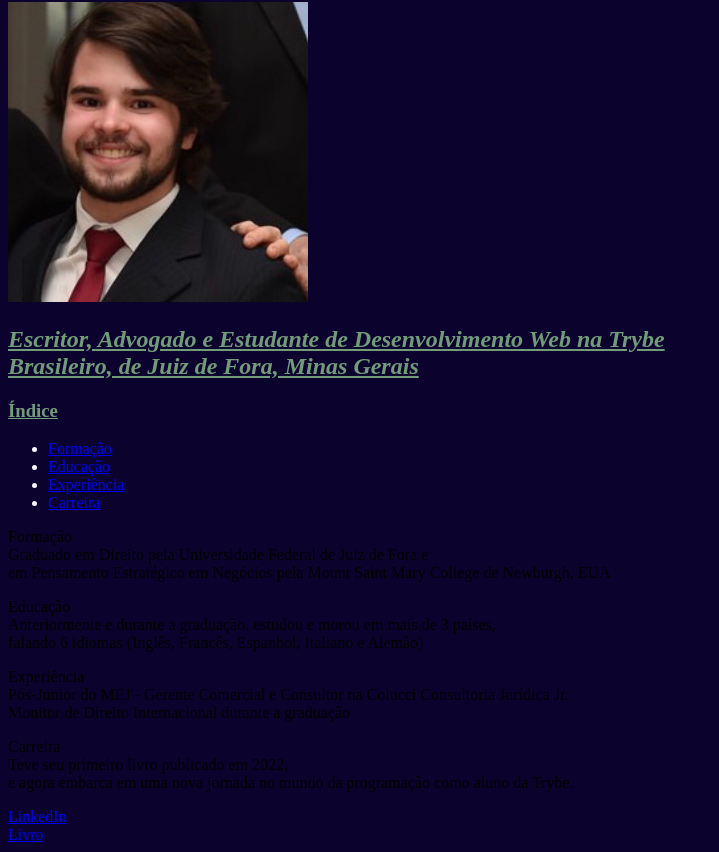
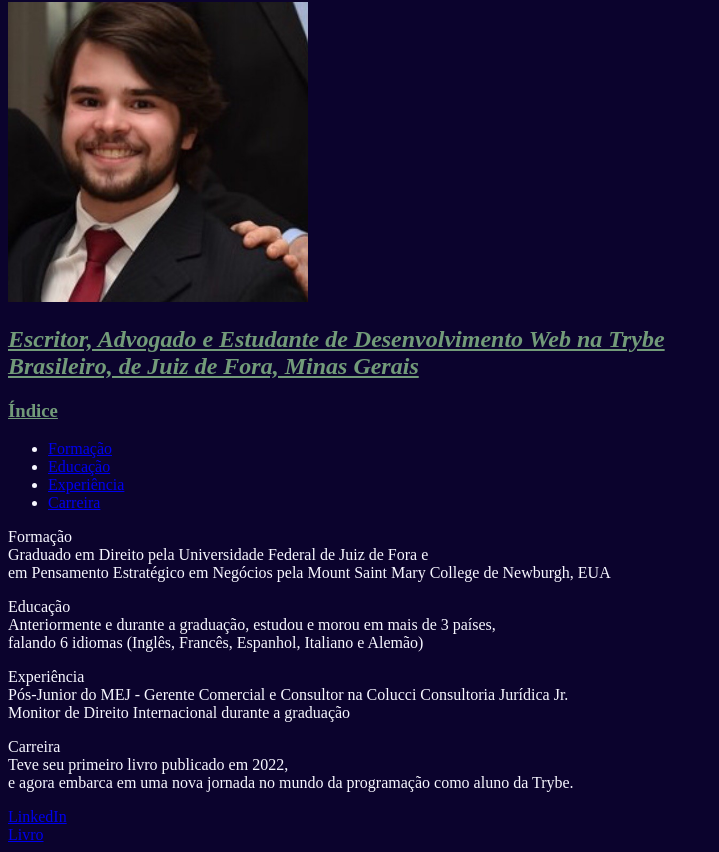
Before and after one commit to l-serrato/l-serrato.github.io, a plain HTML site: page index.html in a window 1280 px wide. Shown: the part 78-930 px from the top of the page, without its empty margins (0-719 px from the left). Drawn offline with Linux system fonts and the light colour scheme.

Commit message:
paragrafos

```diff
--- a/index.html
+++ b/index.html
@@ -9,6 +9,9 @@
       }
       li{
         color:rgb(247, 247, 255);
+      }
+      p{
+        color: rgb(247, 247, 255);
       }
       body{
         background-color: rgb(11, 3, 45);
```
